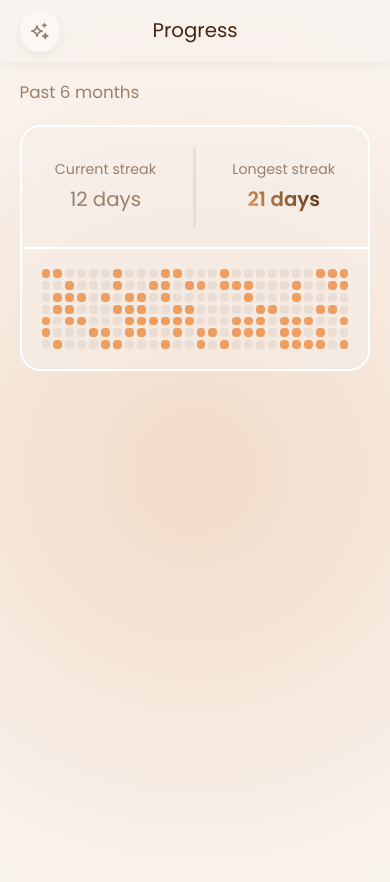
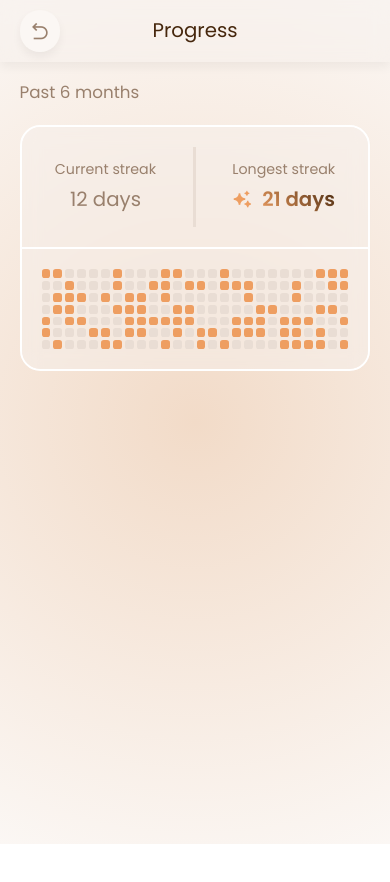
Before and after one commit to doeunkwon/convo, a React (Create React App) app in the folder client/: page /progress in a window 390 px wide. Shown: the top 882 px of the page. After the commit the page ends 844 px from the top, so only its background shows below. Built offline with nearby package versions, Linux system fonts and the light colour scheme.

Commit message:
rid of whitespace from padding-top on web

```diff
--- a/client/src/components/Navbar.tsx
+++ b/client/src/components/Navbar.tsx
@@ -13,7 +13,7 @@ function Navbar({ onClickSparkling, onClickPulse, title }: NavbarProps) {
       <section className="navbar-left">
         {title === "Progress" ? (
           <div onClick={onClickSparkling}>
-            <CircleIcon icon={<i className="ri-sparkling-line" />} />
+            <CircleIcon icon={<i className="ri-arrow-go-back-line"></i>} />
           </div>
         ) : (
           <CircleIcon icon={<i className="ri-settings-2-line"></i>} />
@@ -23,7 +23,7 @@ function Navbar({ onClickSparkling, onClickPulse, title }: NavbarProps) {
       <section className="navbar-right">
         {title === "Daily" && (
           <div onClick={onClickPulse}>
-            <CircleIcon icon={<i className="ri-pulse-fill"></i>} />
+            <CircleIcon icon={<i className="ri-pie-chart-line"></i>} />
           </div>
         )}
       </section>
--- a/client/src/components/ProgressCard.tsx
+++ b/client/src/components/ProgressCard.tsx
@@ -17,7 +17,23 @@ function ProgressCard({ progress }: ProgressCardProps) {
         <section className="panel-card-slit"></section>
         <section className="panel-streak-text">
           <p>Longest streak</p>
-          <h3 className="gradient-text">{progress.longestStreak} days</h3>
+          <section
+            style={{
+              display: "flex",
+              flexDirection: "row",
+              alignItems: "center",
+              justifyContent: "center",
+              gap: "var(--xsmall-gap)",
+            }}
+          >
+            <h3>
+              <i
+                className="ri-sparkling-fill"
+                style={{ color: "var(--orange-color)" }}
+              ></i>
+            </h3>
+            <h3 className="gradient-text">{progress.longestStreak} days</h3>
+          </section>
         </section>
       </section>
       <section className="panel-card-divider"></section>
--- a/client/src/pages/DailyPage.tsx
+++ b/client/src/pages/DailyPage.tsx
@@ -1,5 +1,5 @@
 import ChallengeCard from "../components/ChallengeCard";
-import "../styles/Daily.css";
+import "../styles/DailyPage.css";
 import Button from "../components/Button";
 import { Challenge } from "../models/Challenge";
 
@@ -9,8 +9,8 @@ interface DailyProps {
 
 function Daily({ dailyChallenge }: DailyProps) {
   return (
-    <main className="daily">
-      <section className="daily-card">
+    <main className="daily-page">
+      <section className="daily-page-card">
         <p>Today's challenge</p>
         <ChallengeCard
           title={dailyChallenge.title}
--- a/client/src/pages/ProgressPage.tsx
+++ b/client/src/pages/ProgressPage.tsx
@@ -1,5 +1,5 @@
 import React from "react";
-import "../styles/Progress.css";
+import "../styles/ProgressPage.css";
 import ProgressCard from "../components/ProgressCard";
 import { Progress } from "../models/Progress";
 
@@ -9,7 +9,7 @@ interface ProgressPageProps {
 
 function ProgressPage({ progress }: ProgressPageProps) {
   return (
-    <main className="progress">
+    <main className="progress-page">
       <p>Past 6 months</p>
       <ProgressCard progress={progress} />
     </main>
--- a/client/src/styles/App.css
+++ b/client/src/styles/App.css
@@ -3,18 +3,21 @@
   flex-direction: column;
   align-items: center;
   justify-content: center;
-  min-height: 100vh;
-  margin-top: calc(var(--h3-size) + (var(--xsmall-gap) * 4) + var(--large-gap));
+  min-height: calc(100vh - var(--navbar-height));
+  padding-top: var(--navbar-height);
 }
 
 .App-content {
+  flex: 1;
+  padding-top: var(--small-gap);
   max-width: var(--max-width);
+  display: flex;
+  flex-direction: column;
+  align-items: center;
+  justify-content: flex-start;
 }
 
 @media (max-width: 768px) {
-  .App {
-    margin-top: calc(var(--h3-size) + (var(--xsmall-gap) * 4));
-  }
 
   .App-content {
     padding: var(--small-gap);
--- a/client/src/styles/Daily.css
+++ b/client/src/styles/DailyPage.css
@@ -1,14 +1,14 @@
-.daily {
+.daily-page {
     display: flex;
     flex-direction: column;
     align-items: center;
     justify-content: flex-start;
-    min-height: 100vh;
+    min-height: 100%;
     width: 100%;
     gap: var(--medium-gap);
 }
 
-.daily-card {
+.daily-page-card {
     width: 100%;
     display: flex;
     flex-direction: column;
@@ -18,7 +18,7 @@
 }
 
 @media (max-width: 768px) {
-    .daily-card {
+    .daily-page-card {
         align-items: flex-start;
     }
 }
--- a/client/src/styles/Progress.css
+++ b/client/src/styles/ProgressPage.css
@@ -1,15 +1,14 @@
-.progress {
+.progress-page {
     display: flex;
     flex-direction: column;
     align-items: center;
     justify-content: flex-start;
-    min-height: 100vh;
     width: 100%;
     gap: var(--small-gap);
   }
 
   @media (max-width: 768px) {
-    .progress {
+    .progress-page {
       align-items: flex-start;
     }
   }
--- a/client/src/styles/index.css
+++ b/client/src/styles/index.css
@@ -31,14 +31,16 @@
   --bottom-border-radius: 0 0 calc(10px + 1vmax) calc(10px + 1vmax);
   --border-radius: calc(10px + 1vmax);
   --button-border-radius: 100px;
-  --grid-border-radius: calc(2px + 0.2vmax);
+  --grid-border-radius: calc(2px + 0.1vmax);
 
   --grid-day-gap: 3px;
 
   --weeks: 26;
   --days: 7;
 
-  --box-shadow: 0 4px 10px rgba(0, 0, 0, 0.05);
+  --box-shadow: 0 5px 10px rgba(0, 0, 0, 0.05);
+
+  --navbar-height: calc(var(--h3-size) + (var(--xsmall-gap) * 4));
 }
 
 html,body {
```
